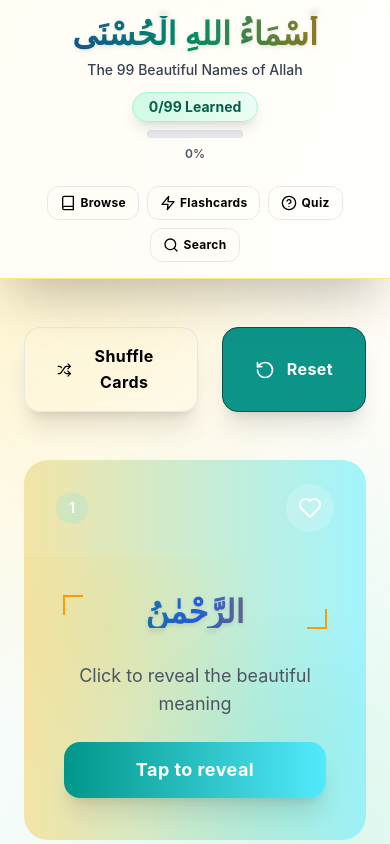
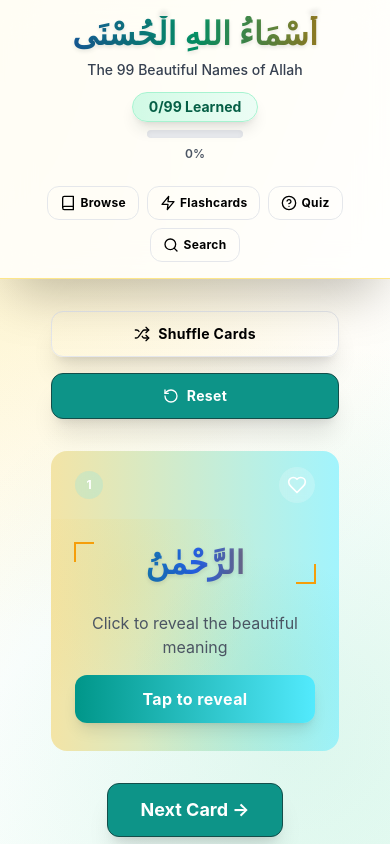
Before and after one commit to RaihanaFerdousi/99-Names-Of-Allah-Game, a React (Vite) app: page / in a window 390 px wide. Both pictures are taken after a click on the button "Flashcards". Shown: the top 844 px of the page. Built offline with nearby package versions, Linux system fonts and the light colour scheme.

Commit message:
made every page responsive

```diff
--- a/src/components/BrowseMode.tsx
+++ b/src/components/BrowseMode.tsx
@@ -36,7 +36,7 @@ export const BrowseMode: React.FC<BrowseModeProps> = ({
           className="mx-auto animate-slideIn"
         />
 
-        {/* Navigation arrows */}
+        {/* Navigation */}
         <button
           onClick={onPrevious}
           className="absolute left-0 top-1/2 -translate-y-1/2 -translate-x-6 bg-white/90 backdrop-blur-sm shadow-2xl rounded-full p-4 hover:bg-white transition-all duration-300 border border-amber-200 hover:scale-110 hover:shadow-xl"
@@ -54,7 +54,7 @@ export const BrowseMode: React.FC<BrowseModeProps> = ({
         </button>
       </div>
 
-      {/* Progress indicator */}
+      {/* Progress */}
       <div className="mt-12 text-center">
         <div className="flex justify-center items-center gap-4 mb-4">
           <span className="text-lg text-gray-600 font-medium">Progress:</span>
@@ -68,7 +68,6 @@ export const BrowseMode: React.FC<BrowseModeProps> = ({
         </div>
       </div>
 
-      {/* Keyboard hints */}
       <div className="mt-8 text-center">
         <div className="inline-flex items-center gap-6 bg-white/70 backdrop-blur-sm px-6 py-3 rounded-2xl shadow-lg border border-gray-200">
           <div className="flex items-center gap-2">
--- a/src/components/FlashcardMode.tsx
+++ b/src/components/FlashcardMode.tsx
@@ -35,14 +35,15 @@ export const FlashcardMode: React.FC<FlashcardModeProps> = ({
   const currentName = shuffledNames[currentIndex];
 
   return (
-    <div className="max-w-3xl mx-auto px-6 py-12">
+    <div className="max-w-xs sm:max-w-md md:max-w-3xl mx-auto px-4 sm:px-6 py-8 sm:py-12">
+
       {/* Controls */}
-      <div className="flex justify-center gap-6 mb-12">
+      <div className="flex flex-col sm:flex-row justify-center items-stretch sm:items-center gap-4 sm:gap-6 mb-8 sm:mb-12">
         <button
           onClick={shuffle}
-          className="flex items-center gap-3 btn-primary border px-8 py-4 rounded-2xl font-bold transition-all duration-300 transform hover:scale-105 shadow-xl"
+          className="flex-1 flex items-center justify-center gap-2 sm:gap-3 btn-primary border px-4 sm:px-8 py-3 sm:py-4 rounded-xl sm:rounded-2xl font-bold transition-all duration-300 transform hover:scale-105 shadow-xl text-sm sm:text-base"
         >
-          <Shuffle className="w-5 h-5" />
+          <Shuffle className="w-4 h-4 sm:w-5 sm:h-5" />
           <span className="tracking-wide">Shuffle Cards</span>
         </button>
         <button
@@ -50,9 +51,9 @@ export const FlashcardMode: React.FC<FlashcardModeProps> = ({
             setCurrentIndex(0);
             setShowAnswer(false);
           }}
-          className="flex items-center bg-teal-600 border border-teal-900 gap-3 text-white px-8 py-4 rounded-2xl font-bold transition-all duration-300 transform hover:scale-105 shadow-xl"
+          className="flex-1 flex items-center justify-center bg-teal-600 border border-teal-900 gap-2 sm:gap-3 text-white px-4 sm:px-8 py-3 sm:py-4 rounded-xl sm:rounded-2xl font-bold transition-all duration-300 transform hover:scale-105 shadow-xl text-sm sm:text-base"
         >
-          <RotateCcw className="w-5 h-5" />
+          <RotateCcw className="w-4 h-4 sm:w-5 sm:h-5" />
           <span className="tracking-wide">Reset</span>
         </button>
       </div>
@@ -69,16 +70,16 @@ export const FlashcardMode: React.FC<FlashcardModeProps> = ({
       </div>
 
       {/* Navigation */}
-      <div className="mt-12 text-center">
+      <div className="mt-8 sm:mt-12 text-center flex flex-col sm:flex-row items-center justify-center gap-4">
         <button
           onClick={nextCard}
-          className="bg-teal-600 border border-teal-900 mr-5 text-white px-12 py-4 rounded-2xl font-bold transition-all duration-300 transform hover:scale-105 shadow-xl text-lg"
+          className="bg-teal-600 border border-teal-900 text-white px-8 sm:px-12 py-3 sm:py-4 rounded-xl sm:rounded-2xl font-bold transition-all duration-300 transform hover:scale-105 shadow-xl text-lg flex-1 sm:flex-none"
         >
           Next Card →
         </button>
 
-        <div className="bg-white/70 backdrop-blur-sm px-6 py-3 rounded-2xl shadow-lg border inline-block">
-          <span className="text-lg font-semibold text-gray-700">
+        <div className="bg-white/70 backdrop-blur-sm px-4 py-2 sm:px-6 sm:py-3 rounded-xl sm:rounded-2xl shadow-lg border inline-block">
+          <span className="text-sm sm:text-lg font-semibold text-gray-700">
             Card <span className="text-blue-600">{currentIndex + 1}</span> of <span className="text-emerald-600">{shuffledNames.length}</span>
           </span>
         </div>
--- a/src/components/NameCard.tsx
+++ b/src/components/NameCard.tsx
@@ -20,52 +20,50 @@ export const NameCard: React.FC<NameCardProps> = ({
   className = ''
 }) => {
   return (
-    <div className={`card-gradient rounded-3xl overflow-hidden transform transition-all duration-500 hover:scale-105 ${className}`}>
-      {/* Header with number and heart */}
-      <div className="text-white px-8 py-6 flex justify-between items-center relative">
-          <div className="w-8 h-8 bg-cyan-300/20 rounded-full flex items-center justify-center backdrop-blur-sm">
-            <span className="text-sm font-bold">{name.id}</span>
-          </div>
+    <div className={`card-gradient rounded-2xl sm:rounded-3xl overflow-hidden transform transition-all duration-500 hover:scale-105 ${className}`}>
+      {/* Header with number and heart*/}
+      <div className="text-white px-6 py-4 sm:px-8 sm:py-6 flex justify-between items-center relative">
+        <div className="w-7 h-7 sm:w-8 sm:h-8 bg-cyan-300/20 rounded-full flex items-center justify-center backdrop-blur-sm">
+          <span className="text-xs sm:text-sm font-bold">{name.id}</span>
+        </div>
         <button
           onClick={onMarkLearned}
-          className={`p-3 rounded-full transition-all duration-300 transform hover:scale-110 ${
+          className={`p-2 sm:p-3 rounded-full transition-all duration-300 transform hover:scale-110 ${
             isLearned
               ? 'bg-red-500 text-white animate-pulse-gentle shadow-lg'
               : 'bg-white/20 hover:bg-white/40 text-white backdrop-blur-sm'
           }`}
           title={isLearned ? 'Learned!' : 'Mark as learned'}
         >
-          <Heart className={`w-6 h-6 ${isLearned ? 'fill-current animate-pulse' : ''}`} />
+          <Heart className={`w-5 h-5 sm:w-6 sm:h-6 ${isLearned ? 'fill-current animate-pulse' : ''}`} />
         </button>
       </div>
 
       {/* Main content */}
-      <div className="p-10 text-center geometric-pattern relative">
-        <div className="mb-8 decorative-corner">
-          <h2 className="text-6xl arabic-text text-transparent bg-clip-text bg-gradient-to-r from-emerald-600 via-blue-600 to-amber-600 mb-4 animate-fadeIn">
+      <div className="p-6 sm:p-10 text-center geometric-pattern relative">
+        <div className="mb-6 sm:mb-8 decorative-corner">
+          <h2 className="text-4xl sm:text-5xl md:text-6xl arabic-text text-transparent bg-clip-text bg-gradient-to-r from-emerald-600 via-blue-600 to-amber-600 mb-2 sm:mb-4 animate-fadeIn">
             {name.arabic}
           </h2>
         </div>
-
-        {/* Card flip interaction */}
         <div
-          className="min-h-[140px] flex flex-col justify-center cursor-pointer group"
+          className="min-h-[120px] sm:min-h-[140px] flex flex-col justify-center cursor-pointer group"
           onClick={onToggleAnswer}
         >
           {!showAnswer ? (
             <div className="text-center animate-slideIn">
-              <p className="text-gray-600 mb-6 text-lg">Click to reveal the beautiful meaning</p>
-              <div className="reveal-gradient relative w-full h-14 rounded-2xl flex items-center justify-center group-hover:animate-glow transition-all duration-300 shadow-xl">
-                <span className="text-white font-bold text-lg tracking-wide">Tap to reveal</span>
+              <p className="text-gray-600 mb-4 text-base sm:text-lg">Click to reveal the beautiful meaning</p>
+              <div className="reveal-gradient relative w-full h-12 sm:h-14 rounded-xl sm:rounded-2xl flex items-center justify-center group-hover:animate-glow transition-all duration-300 shadow-lg sm:shadow-xl">
+                <span className="text-white font-bold text-base sm:text-lg tracking-wide">Tap to reveal</span>
               </div>
             </div>
           ) : (
-            <div className="animate-fadeIn space-y-4">
-              <h3 className="text-3xl transliteration-text text-transparent bg-clip-text bg-gradient-to-r from-blue-700 to-emerald-700 mb-4">
+            <div className="animate-fadeIn space-y-3 sm:space-y-4">
+              <h3 className="text-2xl sm:text-3xl transliteration-text text-transparent bg-clip-text bg-gradient-to-r from-blue-700 to-emerald-700 mb-2 sm:mb-4">
                 {name.transliteration}
               </h3>
-              <div className="w-16 h-1 bg-gradient-to-r from-amber-400 to-emerald-500 mx-auto rounded-full mb-4"></div>
-              <p className="text-xl text-gray-800 leading-relaxed font-medium max-w-md mx-auto">
+              <div className="w-12 sm:w-16 h-1 bg-gradient-to-r from-amber-400 to-emerald-500 mx-auto rounded-full mb-2 sm:mb-4"></div>
+              <p className="text-base sm:text-xl text-gray-800 leading-relaxed font-medium max-w-sm sm:max-w-md mx-auto">
                 {name.meaning}
               </p>
             </div>
--- a/src/components/Navigation.tsx
+++ b/src/components/Navigation.tsx
@@ -31,6 +31,7 @@ export const Navigation: React.FC<NavigationProps> = ({
           </h1>
           <p className="text-sm sm:text-base md:text-lg text-gray-700 font-medium mb-3 sm:mb-4">The 99 Beautiful Names of Allah</p>
 
+          {/* Learnt Progress Bar */}
           <div className="flex flex-col sm:flex-row justify-center items-center gap-2 sm:gap-4">
             <span className="bg-gradient-to-r from-emerald-100 to-emerald-50 text-emerald-800 px-4 sm:px-6 py-1 sm:py-2 rounded-full text-sm sm:text-base font-bold shadow-lg border border-emerald-200">
               {learnedCount}/99 Learned
```
Also changed, not shown: src/components/QuizMode.tsx (+25 -26 lines).
